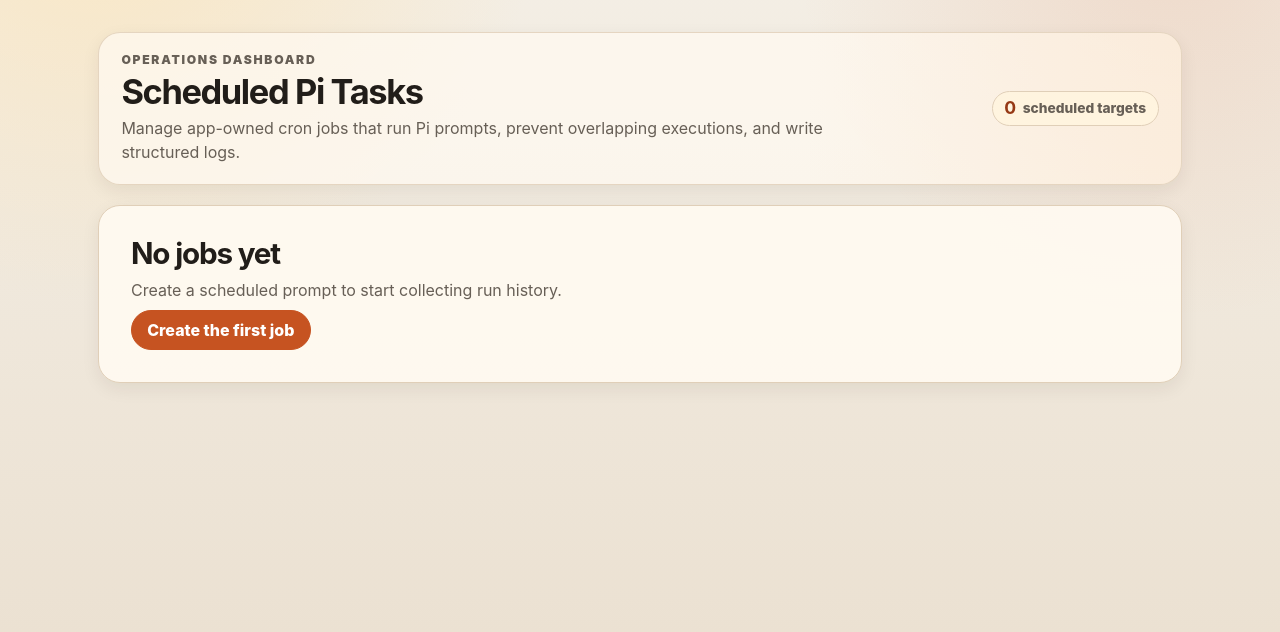
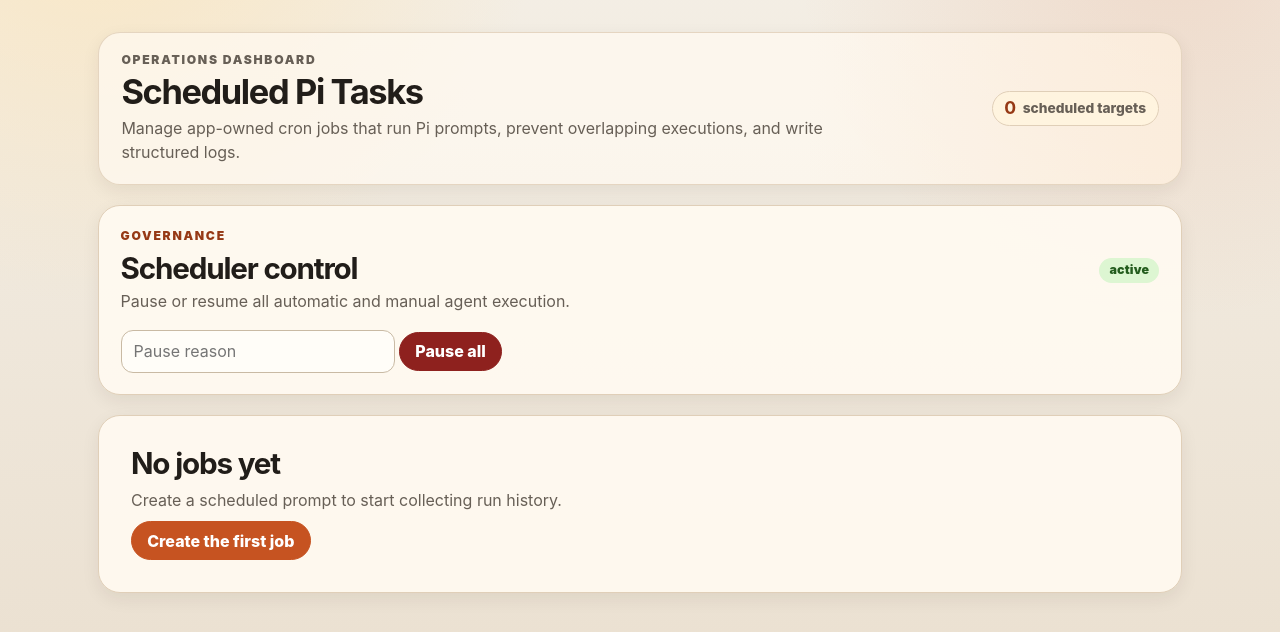
Before and after one commit to benj1m1/pi-scheduler, a FastAPI app: template app/templates/index.html in a window 1280 px wide. Shown: the part 65-697 px from the top of the page. Run offline with FastAPI, Linux system fonts and the light colour scheme; the template is opened without the code that fills it, so the values that code supplies are empty; parts of the project's set-up code (start-up, migrations or seed data) failed here and were passed over.

Commit message:
feat: audit governance admin actions

```diff
--- a/app/governance.py
+++ b/app/governance.py
@@ -177,7 +177,7 @@ def list_audit_events(
             f"""
             select * from audit_events
             {where}
-            order by created_at desc
+            order by created_at desc, rowid desc
             limit ? offset ?
             """,
             params,
--- a/app/main.py
+++ b/app/main.py
@@ -583,6 +583,28 @@ def index(request: Request, queued: str = ""):
     )
 
 
+@app.post("/governance/pause", dependencies=[Depends(require_auth)])
+def pause_scheduler(
+    request: Request,
+    actor: Annotated[str, Depends(require_auth)],
+    reason: Annotated[str, Form()],
+):
+    governance.pause(actor, reason, source_ip(request))
+    cron.write_cron_file()
+    return redirect_to("/")
+
+
+@app.post("/governance/resume", dependencies=[Depends(require_auth)])
+def resume_scheduler(
+    request: Request,
+    actor: Annotated[str, Depends(require_auth)],
+    reason: Annotated[str, Form()],
+):
+    governance.resume(actor, reason, source_ip(request))
+    cron.write_cron_file()
+    return redirect_to("/")
+
+
 @app.get("/jobs/new", dependencies=[Depends(require_auth)])
 def new_job(request: Request):
     job = {
@@ -623,6 +645,7 @@ def new_job(request: Request):
 @app.post("/jobs", dependencies=[Depends(require_auth)])
 def create_job(
     request: Request,
+    actor: Annotated[str, Depends(require_auth)],
     name: Annotated[str, Form()],
     task_prompt: Annotated[str, Form()],
     schedule_every: Annotated[str, Form()],
@@ -680,6 +703,16 @@ def create_job(
         )
     data["timeout_seconds"] = int(data["timeout_seconds"])
     job_id = db.create_job(data)
+    after = db.get_job(job_id)
+    governance.record_audit_event(
+        actor,
+        "job.created",
+        "job",
+        job_id,
+        f"Created job {after['name']}",
+        after=after,
+        source_ip=source_ip(request),
+    )
     cron.write_cron_file()
     return redirect_to(f"/jobs/{job_id}")
 
@@ -715,6 +748,7 @@ def new_group(request: Request):
 @app.post("/groups", dependencies=[Depends(require_auth)])
 def create_group(
     request: Request,
+    actor: Annotated[str, Depends(require_auth)],
     name: Annotated[str, Form()],
     schedule_every: Annotated[str, Form()],
     schedule_unit: Annotated[str, Form()],
@@ -757,6 +791,16 @@ def create_group(
             status_code=400,
         )
     group_id = db.create_group(data, data["member_job_ids"])
+    after = db.get_group_with_members(group_id)
+    governance.record_audit_event(
+        actor,
+        "group.created",
+        "group",
+        group_id,
+        f"Created group {after['name']}",
+        after=after,
+        source_ip=source_ip(request),
+    )
     cron.write_cron_file()
     return redirect_to(f"/groups/{group_id}")
 
@@ -800,6 +844,7 @@ def edit_group(request: Request, group_id: str):
 def update_group(
     request: Request,
     group_id: str,
+    actor: Annotated[str, Depends(require_auth)],
     name: Annotated[str, Form()],
     schedule_every: Annotated[str, Form()],
     schedule_unit: Annotated[str, Form()],
@@ -816,7 +861,8 @@ def update_group(
     risk_level: Annotated[str, Form()] = "low",
     expires_at: Annotated[str, Form()] = "",
 ):
-    if db.get_group(group_id) is None:
+    before = db.get_group_with_members(group_id)
+    if before is None:
         raise HTTPException(status_code=404, detail="Group not found")
     data = group_form_data(
         name,
@@ -845,16 +891,42 @@ def update_group(
             status_code=400,
         )
     db.update_group(group_id, data, data["member_job_ids"])
+    after = db.get_group_with_members(group_id)
+    governance.record_audit_event(
+        actor,
+        "group.updated",
+        "group",
+        group_id,
+        f"Updated group {after['name']}",
+        before=before,
+        after=after,
+        source_ip=source_ip(request),
+    )
     cron.write_cron_file()
     return redirect_to(f"/groups/{group_id}")
 
 
 @app.post("/groups/{group_id}/toggle", dependencies=[Depends(require_auth)])
-def toggle_group(group_id: str, return_to: Annotated[str, Form()] = ""):
+def toggle_group(
+    group_id: str,
+    actor: Annotated[str, Depends(require_auth)],
+    return_to: Annotated[str, Form()] = "",
+):
     group = db.get_group(group_id)
     if group is None:
         raise HTTPException(status_code=404, detail="Group not found")
-    db.set_group_enabled(group_id, not bool(group["enabled"]))
+    enabled = not bool(group["enabled"])
+    db.set_group_enabled(group_id, enabled)
+    after = db.get_group(group_id)
+    governance.record_audit_event(
+        actor,
+        "group.enabled" if enabled else "group.disabled",
+        "group",
+        group_id,
+        f"{'Enabled' if enabled else 'Disabled'} group {group['name']}",
+        before=group,
+        after=after,
+    )
     cron.write_cron_file()
     if return_to == "detail":
         return redirect_to(f"/groups/{group_id}")
@@ -862,10 +934,20 @@ def toggle_group(group_id: str, return_to: Annotated[str, Form()] = ""):
 
 
 @app.post("/groups/{group_id}/delete", dependencies=[Depends(require_auth)])
-def delete_group(group_id: str):
-    if db.get_group(group_id) is None:
+def delete_group(group_id: str, actor: Annotated[str, Depends(require_auth)]):
+    before = db.get_group(group_id)
+    if before is None:
         raise HTTPException(status_code=404, detail="Group not found")
     db.soft_delete_group(group_id)
+    governance.record_audit_event(
+        actor,
+        "group.deleted",
+        "group",
+        group_id,
+        f"Deleted group {before['name']}",
+        before=before,
+        after={"deleted": True},
+    )
     cron.write_cron_file()
     return redirect_to("/")
 
@@ -874,6 +956,7 @@ def delete_group(group_id: str):
 def manual_group_run(
     group_id: str,
     background_tasks: BackgroundTasks,
+    actor: Annotated[str, Depends(require_auth)],
     return_to: Annotated[str, Form()] = "",
 ):
     group = db.get_group(group_id)
@@ -884,6 +967,14 @@ def manual_group_run(
         command = run_users.manual_runner_command("--group-id", group_id, group.get("run_user"))
     except run_users.RunUserError as exc:
         raise HTTPException(status_code=400, detail=str(exc)) from exc
+    governance.record_audit_event(
+        actor,
+        "group.manual_run_requested",
+        "group",
+        group_id,
+        f"Manual run requested for group {group['name']}",
+        after={"run_user": run_users.effective_run_user(group.get("run_user")), "source": "manual"},
+    )
     background_tasks.add_task(run_users.launch_command, command)
     if return_to == "index":
         return redirect_to(f"/?queued={group_id}")
@@ -1031,6 +1122,7 @@ def edit_job(request: Request, job_id: str):
 def update_job(
     request: Request,
     job_id: str,
+    actor: Annotated[str, Depends(require_auth)],
     name: Annotated[str, Form()],
     task_prompt: Annotated[str, Form()],
     schedule_every: Annotated[str, Form()],
@@ -1054,7 +1146,8 @@ def update_job(
     risk_level: Annotated[str, Form()] = "low",
     expires_at: Annotated[str, Form()] = "",
 ):
-    if db.get_job(job_id) is None:
+    before = db.get_job(job_id)
+    if before is None:
         raise HTTPException(status_code=404, detail="Job not found")
     data = form_data(
         name,
@@ -1091,16 +1184,42 @@ def update_job(
         )
     data["timeout_seconds"] = int(data["timeout_seconds"])
     db.update_job(job_id, data)
+    after = db.get_job(job_id)
+    governance.record_audit_event(
+        actor,
+        "job.updated",
+        "job",
+        job_id,
+        f"Updated job {after['name']}",
+        before=before,
+        after=after,
+        source_ip=source_ip(request),
+    )
     cron.write_cron_file()
     return redirect_to(f"/jobs/{job_id}")
 
 
 @app.post("/jobs/{job_id}/toggle", dependencies=[Depends(require_auth)])
-def toggle_job(job_id: str, return_to: Annotated[str, Form()] = ""):
+def toggle_job(
+    job_id: str,
+    actor: Annotated[str, Depends(require_auth)],
+    return_to: Annotated[str, Form()] = "",
+):
     job = db.get_job(job_id)
     if job is None:
         raise HTTPException(status_code=404, detail="Job not found")
-    db.set_job_enabled(job_id, not bool(job["enabled"]))
+    enabled = not bool(job["enabled"])
+    db.set_job_enabled(job_id, enabled)
+    after = db.get_job(job_id)
+    governance.record_audit_event(
+        actor,
+        "job.enabled" if enabled else "job.disabled",
+        "job",
+        job_id,
+        f"{'Enabled' if enabled else 'Disabled'} job {job['name']}",
+        before=job,
+        after=after,
+    )
     cron.write_cron_file()
     if return_to == "detail":
         return redirect_to(f"/jobs/{job_id}")
@@ -1108,13 +1227,23 @@ def toggle_job(job_id: str, return_to: Annotated[str, Form()] = ""):
 
 
 @app.post("/jobs/{job_id}/delete", dependencies=[Depends(require_auth)])
-def delete_job(job_id: str):
-    if db.get_job(job_id) is None:
+def delete_job(job_id: str, actor: Annotated[str, Depends(require_auth)]):
+    before = db.get_job(job_id)
+    if before is None:
         raise HTTPException(status_code=404, detail="Job not found")
     try:
         db.soft_delete_job(job_id)
     except ValueError as exc:
         raise HTTPException(status_code=400, detail=str(exc)) from exc
+    governance.record_audit_event(
+        actor,
+        "job.deleted",
+        "job",
+        job_id,
+        f"Deleted job {before['name']}",
+        before=before,
+        after={"deleted": True},
+    )
     cron.write_cron_file()
     return redirect_to("/")
 
@@ -1123,6 +1252,7 @@ def delete_job(job_id: str):
 def manual_run(
     job_id: str,
     background_tasks: BackgroundTasks,
+    actor: Annotated[str, Depends(require_auth)],
     return_to: Annotated[str, Form()] = "",
 ):
     job = db.get_job(job_id)
@@ -1133,6 +1263,14 @@ def manual_run(
         command = run_users.manual_runner_command("--job-id", job_id, job.get("run_user"))
     except run_users.RunUserError as exc:
         raise HTTPException(status_code=400, detail=str(exc)) from exc
+    governance.record_audit_event(
+        actor,
+        "job.manual_run_requested",
+        "job",
+        job_id,
+        f"Manual run requested for job {job['name']}",
+        after={"run_user": run_users.effective_run_user(job.get("run_user")), "source": "manual"},
+    )
     background_tasks.add_task(run_users.launch_command, command)
     if return_to == "index":
         return redirect_to(f"/?queued={job_id}")
--- a/app/templates/index.html
+++ b/app/templates/index.html
@@ -11,6 +11,29 @@
     <strong>{{ groups|length + jobs|length }}</strong>
     <span>scheduled targets</span>
   </div>
+</section>
+
+<section class="panel governance-panel">
+  <div class="card-head">
+    <div>
+      <p class="eyebrow">Governance</p>
+      <h2>Scheduler control</h2>
+      <p class="hint">Pause or resume all automatic and manual agent execution.</p>
+    </div>
+    <span class="badge {{ 'bad' if pause_status.paused else 'ok' }}">{{ 'paused' if pause_status.paused else 'active' }}</span>
+  </div>
+  {% if pause_status.paused %}
+  <p><strong>Reason:</strong> {{ pause_status.reason }}</p>
+  <form method="post" action="/governance/resume" class="inline-form">
+    <input name="reason" required placeholder="Resume reason">
+    <button type="submit">Resume</button>
+  </form>
+  {% else %}
+  <form method="post" action="/governance/pause" class="inline-form">
+    <input name="reason" required placeholder="Pause reason">
+    <button class="danger" type="submit">Pause all</button>
+  </form>
+  {% endif %}
 </section>
 
 {% if pause_status.paused %}
```
Also changed, not shown: tests/test_core.py (+73 -5 lines).
